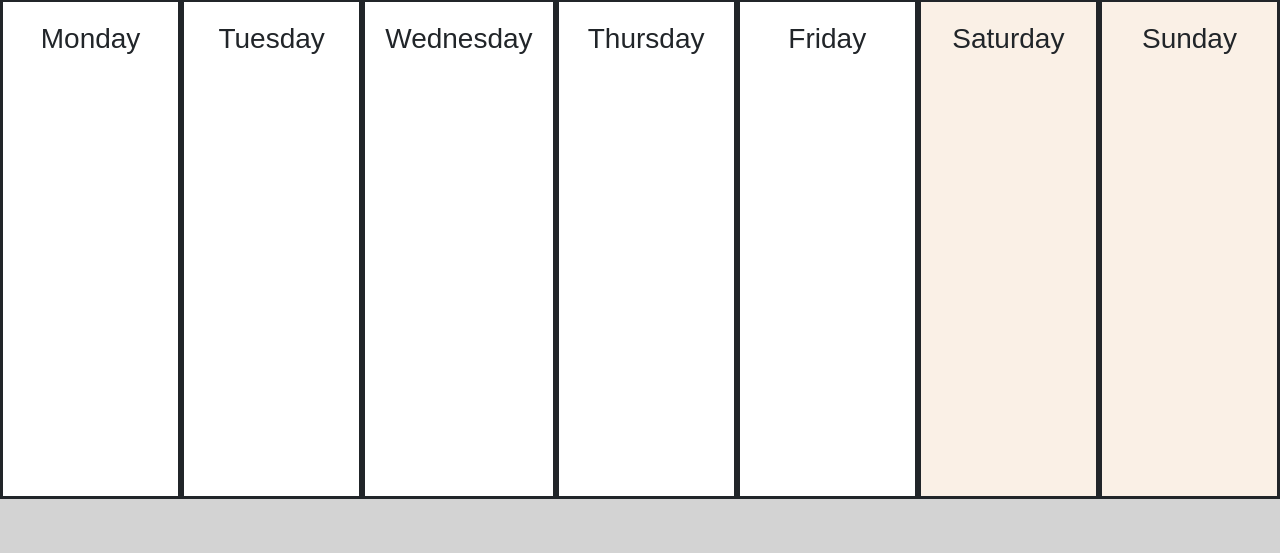
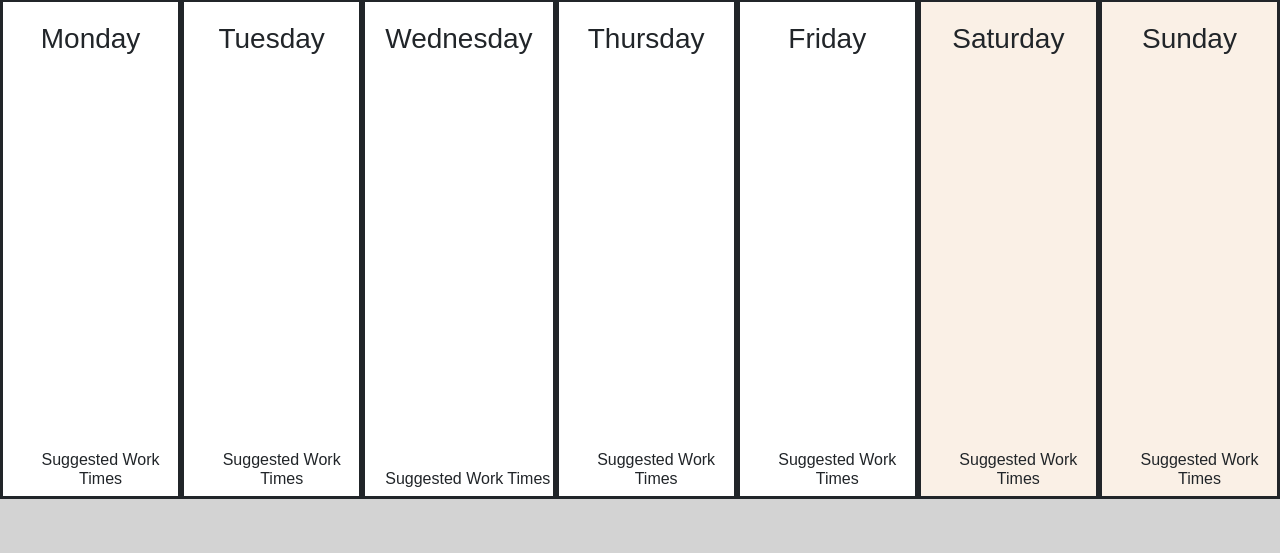
Before and after one commit to sharonday/StudyMap, a Flask app: page / in a window 1280 px wide. Shown: the part 57-610 px from the top of the page. Run offline with Flask 2, Linux system fonts and the light colour scheme; some libraries are stand-ins or nearby versions.

Commit message:
placeholders for suggested work time

```diff
--- a/templates/index.html
+++ b/templates/index.html
@@ -32,24 +32,31 @@
     <div class="row">
       <div class="col weekday list">
         <h3 class="list-title">Monday</h3>
+        <h6 class="suggested-work-time">Suggested Work Times</h6>
       </div>
       <div class="col weekday list">
         <h3 class="list-title">Tuesday</h3>
+        <h6 class="suggested-work-time">Suggested Work Times</h6>
       </div>
       <div class="col weekday list">
         <h3 class="list-title">Wednesday</h3>
+        <h6 class="suggested-work-time">Suggested Work Times</h6>
       </div>
       <div class="col weekday list">
         <h3 class="list-title">Thursday</h3>
+        <h6 class="suggested-work-time">Suggested Work Times</h6>
       </div>
       <div class="col weekday list">
         <h3 class="list-title">Friday</h3>
+        <h6 class="suggested-work-time">Suggested Work Times</h6>
       </div>
       <div class="col weekend list">
         <h3 class="list-title">Saturday</h3>
+        <h6 class="suggested-work-time">Suggested Work Times</h6>
       </div>
       <div class="col weekend list">
         <h3 class="list-title">Sunday</h3>
+        <h6 class="suggested-work-time">Suggested Work Times</h6>
       </div>
     </div>
   </div>
--- a/templates/style.css
+++ b/templates/style.css
@@ -21,3 +21,9 @@ body {
 .list-title {
   text-align: center;
 }
+
+.suggested-work-time {
+  text-align: center;
+  position: absolute;
+  bottom: 0;
+}
```
